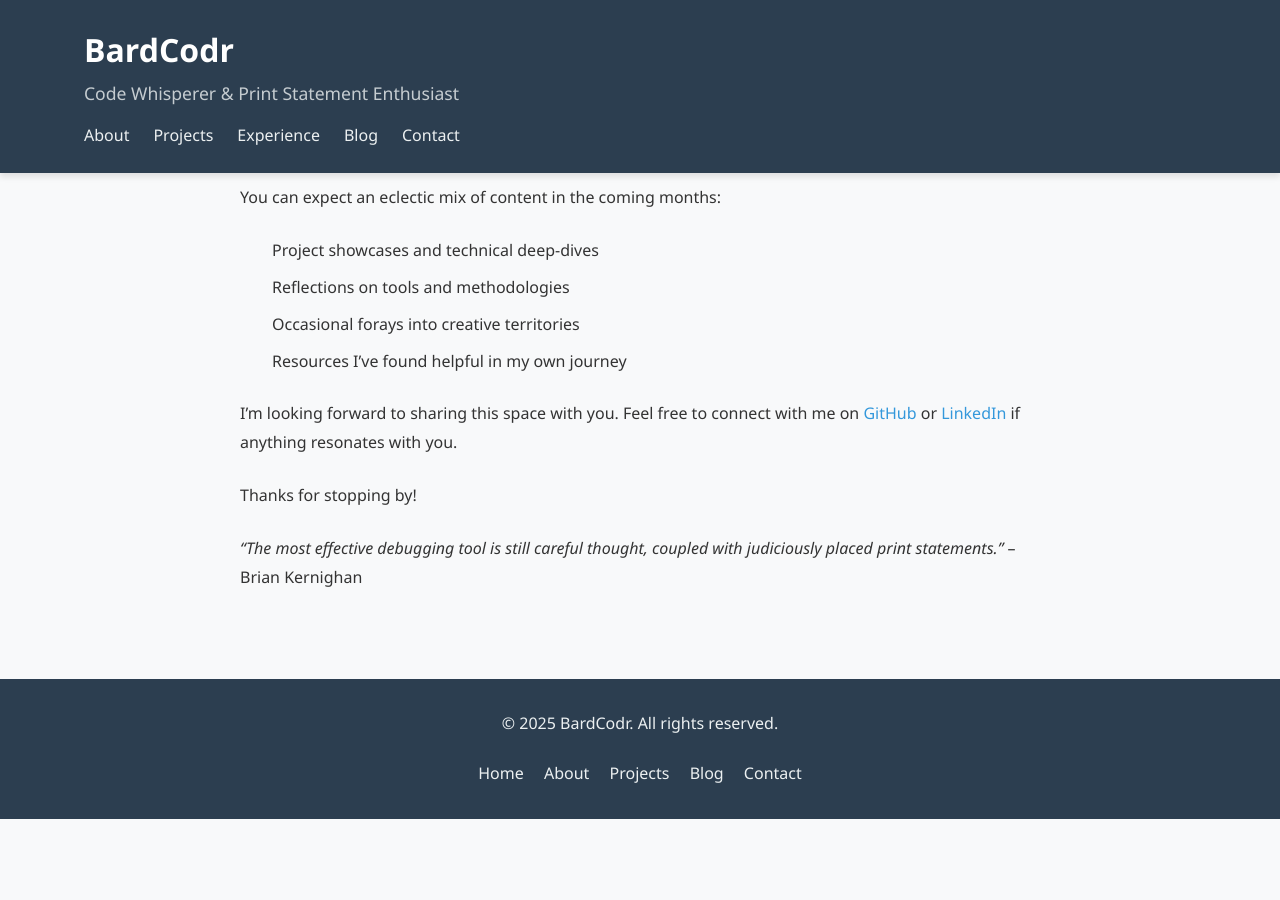
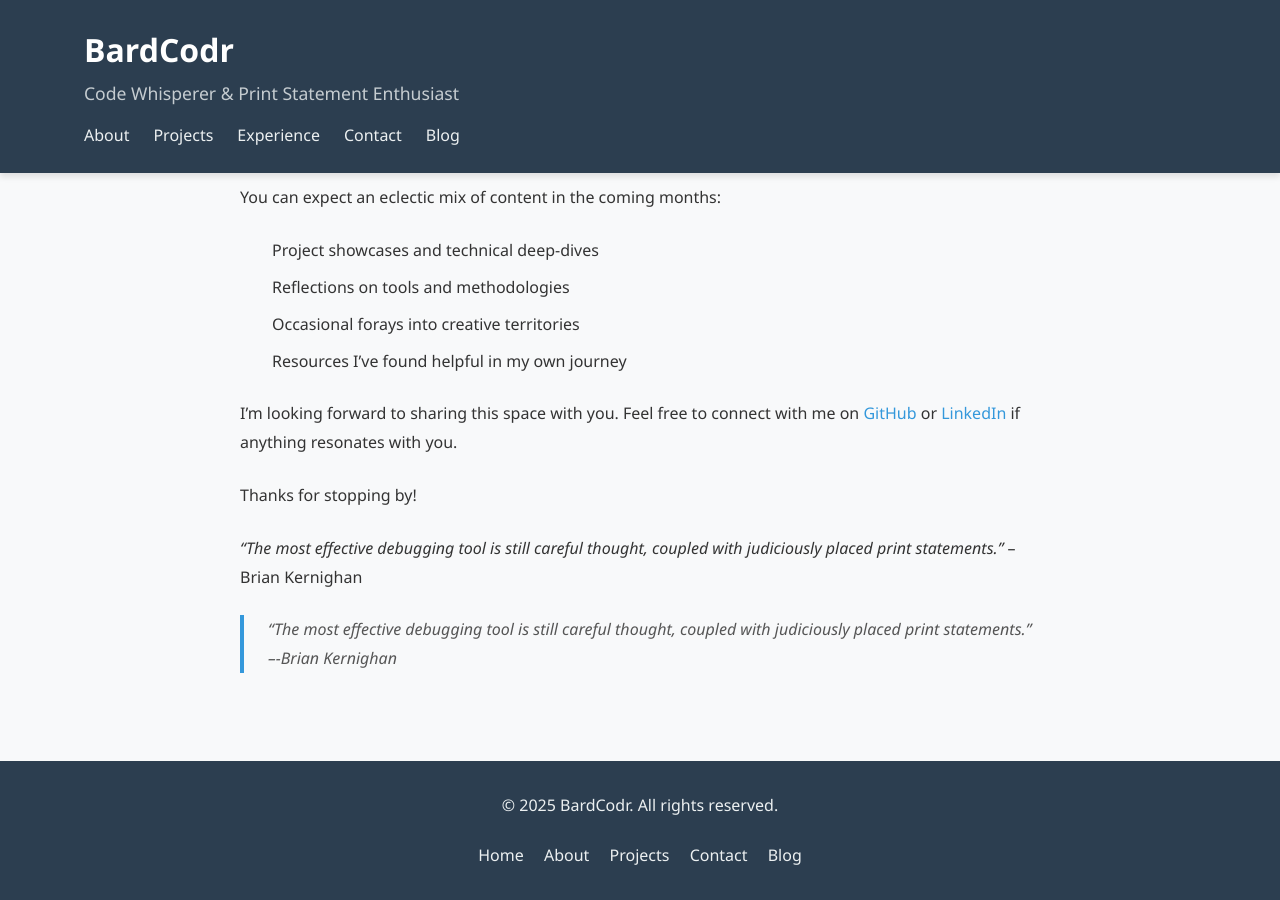
Before and after one commit to jdhunterae/jdhunterae.github.io, a Jekyll site: the page built from _posts/2025-03-01-welcome-to-my-digital-home.md, in a window 1280 px wide and 900 px high, scrolled down 1427 px. Built offline with Jekyll 4.4.1, drawn with Linux system fonts in a browser that asks for light colours; nearby versions of some CDN libraries; before the commit the page ends 2246 px from its top, so only the background shows below that.

Commit message:
Update some link organizations

```diff
--- a/_includes/sections/contact.html
+++ b/_includes/sections/contact.html
@@ -4,7 +4,7 @@
     <div class="contact-content">
       <div class="contact-info">
         <div class="contact-item">
-          <i class="fab fa-linkedin"></i>
+          <i class="fab fa-linkedin"></i>&nbsp;
           <a
             href="https://linkedin.com/in/{{ site.author.linkedin }}"
             target="_blank"
@@ -12,7 +12,7 @@
           >
         </div>
         <div class="contact-item">
-          <i class="fab fa-github"></i>
+          <i class="fab fa-github"></i>&nbsp;
           <a href="https://github.com/{{ site.author.github }}" target="_blank"
             >Follow on GitHub</a
           >
--- a/_layouts/default.html
+++ b/_layouts/default.html
@@ -26,8 +26,8 @@
             <li>
               <a href="{{ '/#experience' | relative_url }}">Experience</a>
             </li>
+            <li><a href="{{ '/#contact' | relative_url }}">Contact</a></li>
             <li><a href="{{ '/blog' | relative_url }}">Blog</a></li>
-            <li><a href="{{ '/#contact' | relative_url }}">Contact</a></li>
           </ul>
         </nav>
       </div>
@@ -42,8 +42,8 @@
           <a href="{{ '/' | relative_url }}">Home</a>
           <a href="{{ '/#about' | relative_url }}">About</a>
           <a href="{{ '/#projects' | relative_url }}">Projects</a>
+          <a href="{{ '/#contact' | relative_url }}">Contact</a>
           <a href="{{ '/blog/' | relative_url }}">Blog</a>
-          <a href="{{ '/#contact' | relative_url }}">Contact</a>
         </div>
       </div>
     </footer>
--- a/_posts/2025-03-01-welcome-to-my-digital-home.md
+++ b/_posts/2025-03-01-welcome-to-my-digital-home.md
@@ -42,3 +42,6 @@ I'm looking forward to sharing this space with you. Feel free to connect with me
 Thanks for stopping by!
 
 *"The most effective debugging tool is still careful thought, coupled with judiciously placed print statements."* – Brian Kernighan
+
+> "The most effective debugging tool is still careful thought, coupled with judiciously placed print statements."
+> –-Brian Kernighan
```
Also changed, not shown: _posts/2025-03-15-understanding-mac-timestamps.md (+2 -2 lines).
